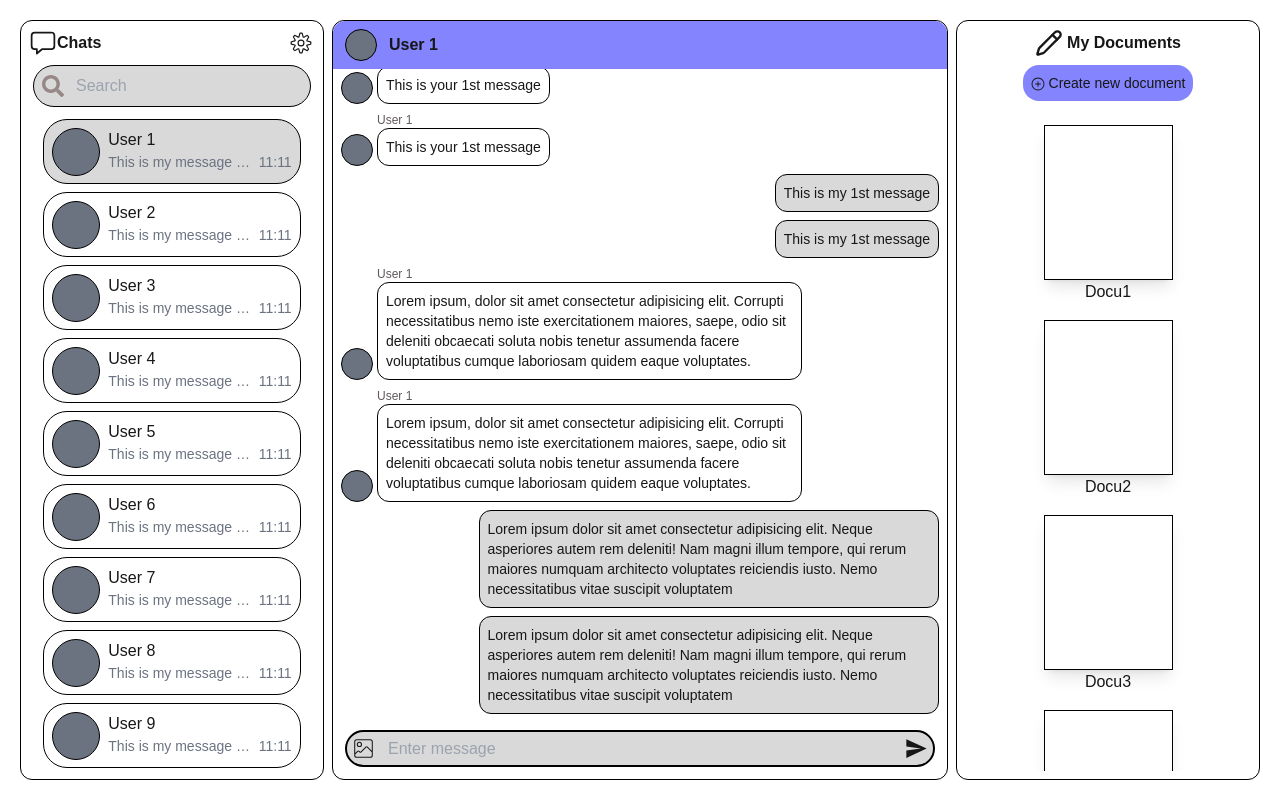
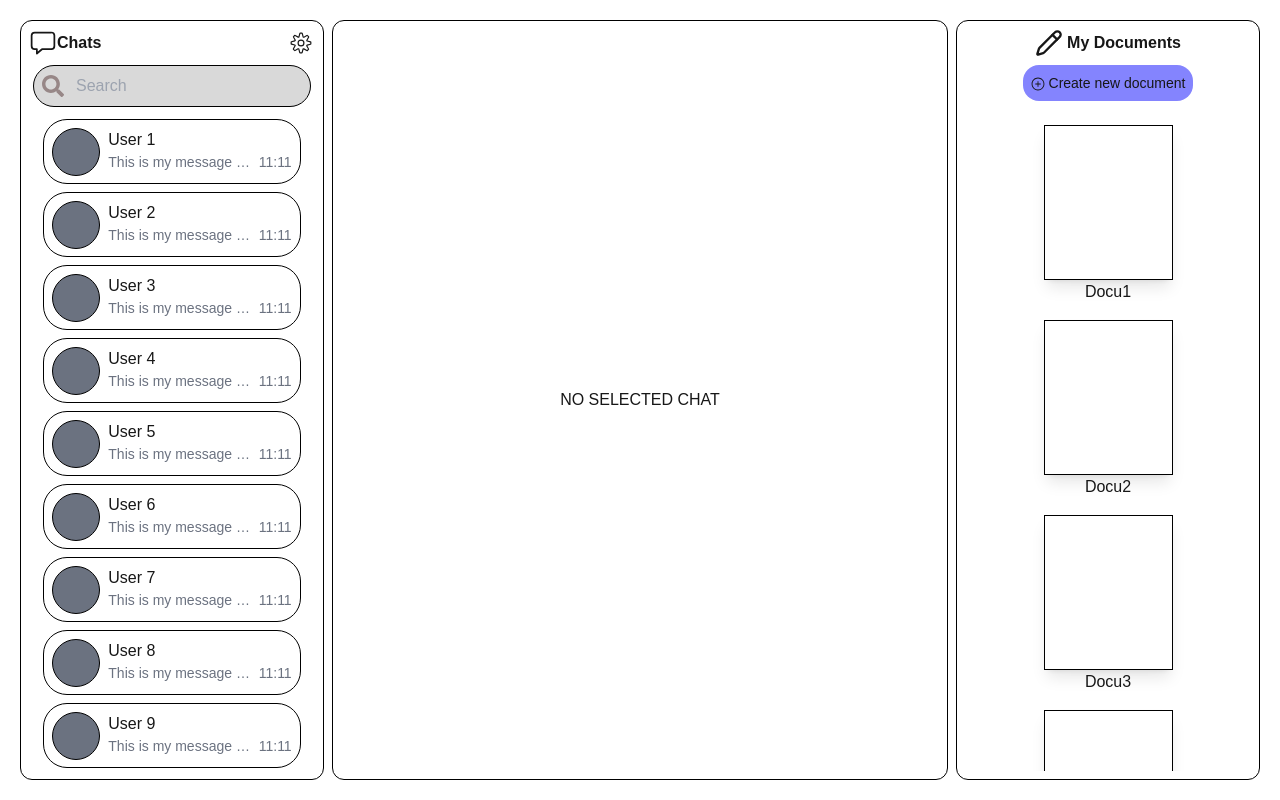
Before and after one commit to khygopole/chat-and-doc-app, a Next.js app: page /FullChat in a window 1280 px wide. Built offline with nearby package versions, Linux system fonts and the light colour scheme.

Commit message:
Modified ChatList and ConversationBox components to connect them. Added state-wrapper to handle sharing of values among the associated children components

```diff
--- a/app/FullChat/page.tsx
+++ b/app/FullChat/page.tsx
@@ -1,21 +1,9 @@
-import ChatList from "@/app/ui/FullChat/ChatList";
-import DocumentPreview from "@/app/ui/FullChat/DocumentPreview";
-import ConversationBox from "@/app/ui/FullChat/ConversationBox";
+import FullChatStateWrapper from "@/app/ui/FullChat/state-wrapper";
 
 export default function FullChatPage() {
   return (
-    <main className="h-screen grid grid-cols-8 p-4">
-      <div className="col-span-2 p-1 m-1 border-solid border-black rounded-xl border-[1px] overflow-hidden">
-        <ChatList />
-      </div>
-      {/*COVER THE COLUMN SPACE OF DOCUMENT PREVIEW ONCE IT GETS HIDDEN*/}
-      <div className="col-span-6 md:col-span-4 m-1 border-solid border-black rounded-xl border-[1px] overflow-hidden">
-        <ConversationBox />
-      </div>
-      {/*HIDE DOCUMENT PREVIEW IF SIZE IS TOO SMALL*/}
-      <div className="hidden md:flex col-span-2 p-1 m-1 border-solid border-black rounded-xl border-[1px] overflow-hidden">
-        <DocumentPreview />
-      </div>
+    <main className="h-screen">
+      <FullChatStateWrapper />
     </main>
   );
 }
--- a/app/ui/fullChat/ConversationBox.tsx
+++ b/app/ui/fullChat/ConversationBox.tsx
@@ -1,19 +1,26 @@
 import { CiImageOn } from "react-icons/ci";
 import { IoMdSend } from "react-icons/io";
 
+// Create interface to read activated chat head from chatlist via statewrapper
+interface ConvoBoxProp {
+  selectedConvoId: string | null;
+}
+
 // REPLACE THESE WITH ACTUAL DATA FROM DATABASE
-
 type TconversationBox = {
+  [id: string]: {
     id: string;
     name: string;
     message: string;
     dateSent: Date;
+  }[];
 };
 
-// Placeholder for authenticated user
-const userName = "Me";
-
+export default function ConversationBox(props: ConvoBoxProp) {
+  // REPLACE WITH AN ACTUAL DATA
   const sampleConversation: TconversationBox[] = [
+    {
+      "1": [
         {
           id: "1",
           name: "User 1",
@@ -66,25 +73,153 @@ const sampleConversation: TconversationBox[] = [
             "Lorem ipsum, dolor sit amet consectetur adipisicing elit. Corrupti necessitatibus nemo iste exercitationem maiores, saepe, odio sit deleniti obcaecati soluta nobis tenetur assumenda facere voluptatibus cumque laboriosam quidem eaque voluptates.",
           dateSent: new Date(2025, 1, 5, 16, 43),
         },
+      ],
+    },
+    {
+      "2": [
+        {
+          id: "1",
+          name: "User 2",
+          message: "This is your 1st message",
+          dateSent: new Date(2025, 1, 5, 16, 41),
+        },
+        {
+          id: "2",
+          name: "Me",
+          message: "This is my 1st message",
+          dateSent: new Date(2025, 1, 5, 16, 42),
+        },
+        {
+          id: "3",
+          name: "Me",
+          message:
+            "Lorem ipsum dolor sit amet consectetur adipisicing elit. Neque asperiores autem rem deleniti! Nam magni illum tempore, qui rerum maiores numquam architecto voluptates reiciendis iusto. Nemo necessitatibus vitae suscipit voluptatem",
+          dateSent: new Date(2025, 1, 5, 16, 44),
+        },
+        {
+          id: "4",
+          name: "User 2",
+          message:
+            "Lorem ipsum, dolor sit amet consectetur adipisicing elit. Corrupti necessitatibus nemo iste exercitationem maiores, saepe, odio sit deleniti obcaecati soluta nobis tenetur assumenda facere voluptatibus cumque laboriosam quidem eaque voluptates.",
+          dateSent: new Date(2025, 1, 5, 16, 43),
+        },
+        {
+          id: "5",
+          name: "User 2",
+          message: "This is your 1st message",
+          dateSent: new Date(2025, 1, 5, 16, 41),
+        },
+        {
+          id: "6",
+          name: "Me",
+          message: "This is my 1st message",
+          dateSent: new Date(2025, 1, 5, 16, 42),
+        },
+        {
+          id: "7",
+          name: "Me",
+          message:
+            "Lorem ipsum dolor sit amet consectetur adipisicing elit. Neque asperiores autem rem deleniti! Nam magni illum tempore, qui rerum maiores numquam architecto voluptates reiciendis iusto. Nemo necessitatibus vitae suscipit voluptatem",
+          dateSent: new Date(2025, 1, 5, 16, 44),
+        },
+        {
+          id: "8",
+          name: "User 2",
+          message:
+            "Lorem ipsum, dolor sit amet consectetur adipisicing elit. Corrupti necessitatibus nemo iste exercitationem maiores, saepe, odio sit deleniti obcaecati soluta nobis tenetur assumenda facere voluptatibus cumque laboriosam quidem eaque voluptates.",
+          dateSent: new Date(2025, 1, 5, 16, 43),
+        },
+      ],
+    },
+    {
+      "3": [
+        {
+          id: "1",
+          name: "User 3",
+          message: "This is your 1st message",
+          dateSent: new Date(2025, 1, 5, 16, 41),
+        },
+        {
+          id: "2",
+          name: "Me",
+          message: "This is my 1st message",
+          dateSent: new Date(2025, 1, 5, 16, 42),
+        },
+        {
+          id: "3",
+          name: "Me",
+          message:
+            "Lorem ipsum dolor sit amet consectetur adipisicing elit. Neque asperiores autem rem deleniti! Nam magni illum tempore, qui rerum maiores numquam architecto voluptates reiciendis iusto. Nemo necessitatibus vitae suscipit voluptatem",
+          dateSent: new Date(2025, 1, 5, 16, 44),
+        },
+        {
+          id: "4",
+          name: "User 3",
+          message:
+            "Lorem ipsum, dolor sit amet consectetur adipisicing elit. Corrupti necessitatibus nemo iste exercitationem maiores, saepe, odio sit deleniti obcaecati soluta nobis tenetur assumenda facere voluptatibus cumque laboriosam quidem eaque voluptates.",
+          dateSent: new Date(2025, 1, 5, 16, 43),
+        },
+        {
+          id: "5",
+          name: "User 3",
+          message: "This is your 1st message",
+          dateSent: new Date(2025, 1, 5, 16, 41),
+        },
+        {
+          id: "6",
+          name: "Me",
+          message: "This is my 1st message",
+          dateSent: new Date(2025, 1, 5, 16, 42),
+        },
+        {
+          id: "7",
+          name: "Me",
+          message:
+            "Lorem ipsum dolor sit amet consectetur adipisicing elit. Neque asperiores autem rem deleniti! Nam magni illum tempore, qui rerum maiores numquam architecto voluptates reiciendis iusto. Nemo necessitatibus vitae suscipit voluptatem",
+          dateSent: new Date(2025, 1, 5, 16, 44),
+        },
+        {
+          id: "8",
+          name: "User 3",
+          message:
+            "Lorem ipsum, dolor sit amet consectetur adipisicing elit. Corrupti necessitatibus nemo iste exercitationem maiores, saepe, odio sit deleniti obcaecati soluta nobis tenetur assumenda facere voluptatibus cumque laboriosam quidem eaque voluptates.",
+          dateSent: new Date(2025, 1, 5, 16, 43),
+        },
+      ],
+    },
   ];
 
+  // Placeholder for authenticated user
+  const userName = "Me";
+
+  // SELECT THE ACTIVATED CONVO BASED ON THE
+  const selectedConvo = sampleConversation.find(
+    (convo) => props.selectedConvoId && props.selectedConvoId in convo
+  );
+
   // Sort by date sent in descending order since this will be styled
-const sortedSample = sampleConversation.sort(
+  const sortedSelectedConvo =
+    selectedConvo &&
+    props.selectedConvoId &&
+    selectedConvo[props.selectedConvoId].sort(
       (a, b) => b.dateSent.getTime() - a.dateSent.getTime()
     );
 
-export default function ConversationBox() {
   return (
     <div className="h-full w-full flex flex-col">
+      {sortedSelectedConvo ? (
+        <>
           <div className="w-full bg-[#8484FE] rounded-t-xl flex justify-start p-2">
             <div className="mx-1 border-solid border-black border-[1px] rounded-full w-8 h-8 bg-gray-500 my-auto min-w-8" />
             {/*REPLACE INTO THE NAME OF ONE BEING CHATTED*/}
-        <h1 className="font-bold my-auto ml-2">User 1</h1>
+            <h1 className="font-bold my-auto ml-2">{`User ${props.selectedConvoId}`}</h1>
           </div>
           {/*REVERSE DESCENDING ORDER MESSAGE TO SET THE DEFAULT SCROLL TO THE BOTTOM OF THE CONTAINER*/}
           <div className="flex-1 overflow-y-auto flex flex-col-reverse">
             {/*CHAT MESSAGES*/}
-        {sortedSample.map((chatMessage) => (
+            {sortedSelectedConvo &&
+              props.selectedConvoId &&
+              sortedSelectedConvo.map((chatMessage) => (
                 <div key={chatMessage.id}>
                   {chatMessage.name === userName ? (
                     <>
@@ -105,7 +240,9 @@ export default function ConversationBox() {
                       <div className="flex m-1">
                         <div className="mx-1 border-solid border-black border-[1px] rounded-full w-8 h-8 bg-gray-500 mt-auto min-w-8" />
                         <div className="flex flex-col w-full">
-                    <p className="text-[#615A5A] text-xs">{chatMessage.name}</p>
+                          <p className="text-[#615A5A] text-xs">
+                            {chatMessage.name}
+                          </p>
                           <div className="relative group max-w-[75%] border-solid border-black border-[1px] rounded-xl p-1 w-fit">
                             <p className="text-sm m-1">{chatMessage.message}</p>
                             <div className="absolute hidden group-hover:block bg-gray-800 text-white text-xs p-2 rounded-md left-full ml-2 top-1/2 transform -translate-y-1/2 whitespace-nowrap">
@@ -134,6 +271,10 @@ export default function ConversationBox() {
               <IoMdSend size={25} className="hover:text-[#8484FE]" />
             </button>
           </div>
+        </>
+      ) : (
+        <h1 className="flex justify-center my-auto">NO SELECTED CHAT</h1>
+      )}
     </div>
   );
 }
--- a/app/ui/fullChat/chatList.tsx
+++ b/app/ui/fullChat/chatList.tsx
@@ -1,71 +1,103 @@
+"use client";
+
+import { useState } from "react";
+
 import Link from "next/link";
 import { CiSettings } from "react-icons/ci";
 import { IoChatboxOutline } from "react-icons/io5";
 import { FaSearch } from "react-icons/fa";
 import clsx from "clsx";
 
+// Create interface to pass the activated convo to the convo box component via the statewrapper
+interface ChatListProp {
+  setSelectedConvoId: (id: string) => void;
+}
+
 // REPLACE THESE DATA INTO ACTUAL DATA FROM DATABASE
 type TchatList = {
   id: string;
   name: string;
   message: string;
+  isActive: boolean;
 };
 
-const sampleChatList: TchatList[] = [
+export default function ChatList(props: ChatListProp) {
+  // Receive data for chat lists then map
+  // SAMPLE DATA
+  const [sampleChatList, setSampleChatList] = useState<TchatList[]>([
     {
       id: "1",
       name: "User 1",
       message: "This is my message btw 112344556678",
+      isActive: false,
     },
     {
       id: "2",
       name: "User 2",
       message: "This is my message btw 112344556678",
+      isActive: false,
     },
     {
       id: "3",
       name: "User 3",
       message: "This is my message btw 112344556678",
+      isActive: false,
     },
     {
       id: "4",
       name: "User 4",
       message: "This is my message btw 112344556678",
+      isActive: false,
     },
     {
       id: "5",
       name: "User 5",
       message: "This is my message btw 112344556678",
+      isActive: false,
     },
     {
       id: "6",
       name: "User 6",
       message: "This is my message btw 112344556678",
+      isActive: false,
     },
     {
       id: "7",
       name: "User 7",
       message: "This is my message btw 112344556678",
+      isActive: false,
     },
     {
       id: "8",
       name: "User 8",
       message: "This is my message btw 112344556678",
+      isActive: false,
     },
     {
       id: "9",
       name: "User 9",
       message: "This is my message btw 112344556678",
+      isActive: false,
     },
     {
       id: "10",
       name: "User 10",
       message: "This is my message btw 112344556678",
+      isActive: false,
     },
-];
+  ]);
 
-export default function ChatList() {
-  // Receive data for chat lists then map
+  // Function to set the isActive property when activating a chat head
+  function handleChatActivation(id: string) {
+    setSampleChatList((prevChatList) =>
+      prevChatList.map((chatHead) => ({
+        ...chatHead,
+        isActive: chatHead.id === id,
+      }))
+    );
+    // Set the id and pass it to the conversation box component via the statewrapper
+    props.setSelectedConvoId(id);
+  }
   return (
     <div className="h-full w-full flex flex-col p-1">
       <div className="flex justify-between items-center">
@@ -95,9 +127,10 @@ export default function ChatList() {
           <button
             className={clsx(
               "border-solid border-black border-[1px] rounded-3xl p-2 m-1 h-[65px] w-[90%] hover:bg-[#D9D9D9]",
-              { "bg-[#D9D9D9]": person.id === "1" }
+              { "bg-[#D9D9D9]": person.isActive === true }
             )}
             key={person.id}
+            onClick={() => handleChatActivation(person.id)}
           >
             <div className="flex justify-center md:flex-row md:flex-nowrap">
               <div className="border-solid border-black border-[1px] rounded-full w-12 h-12 bg-gray-500 my-auto min-w-12" />
--- /dev/null
+++ b/app/ui/fullChat/state-wrapper.tsx
@@ -0,0 +1,30 @@
+"use client";
+// STATE WRAPPER IS USED TO SHARE VALUES FROM CHILDREN COMPONENTS WITHOUT SETTING THE PAGE INTO A CLIENT COMPONENT
+
+import { useState } from "react";
+import ChatList from "@/app/ui/FullChat/ChatList";
+import ConversationBox from "@/app/ui/FullChat/ConversationBox";
+import DocumentPreview from "@/app/ui/FullChat/DocumentPreview";
+
+export default function FullChatStateWrapper() {
+  // STATEFUL VARIABLE FOR CONVO SELECTION
+  const [selectedConvoId, setSelectedConvoId] = useState<string | null>(null);
+
+  return (
+    <main className="h-screen grid grid-cols-8 p-4">
+      <div className="col-span-2 p-1 m-1 border-solid border-black rounded-xl border-[1px] overflow-hidden">
+        {/*RETRIEVE THE SELECTED CONVERSATION ID FROM THE CHATLIST BY USING THE STATEWRAPPER SETTER FUNCTION*/}
+        <ChatList setSelectedConvoId={setSelectedConvoId} />
+      </div>
+      {/*COVER THE COLUMN SPACE OF DOCUMENT PREVIEW ONCE IT GETS HIDDEN*/}
+      <div className="col-span-6 md:col-span-4 m-1 border-solid border-black rounded-xl border-[1px] overflow-hidden">
+        {/*PASS THE SELECTED CONVERSATION ID TAKEN FROM THE CHATLIST*/}
+        <ConversationBox selectedConvoId={selectedConvoId} />
+      </div>
+      {/*HIDE DOCUMENT PREVIEW IF SIZE IS TOO SMALL*/}
+      <div className="hidden md:flex col-span-2 p-1 m-1 border-solid border-black rounded-xl border-[1px] overflow-hidden">
+        <DocumentPreview />
+      </div>
+    </main>
+  );
+}
```
Lines whose indentation alone changed are shown as unchanged.
